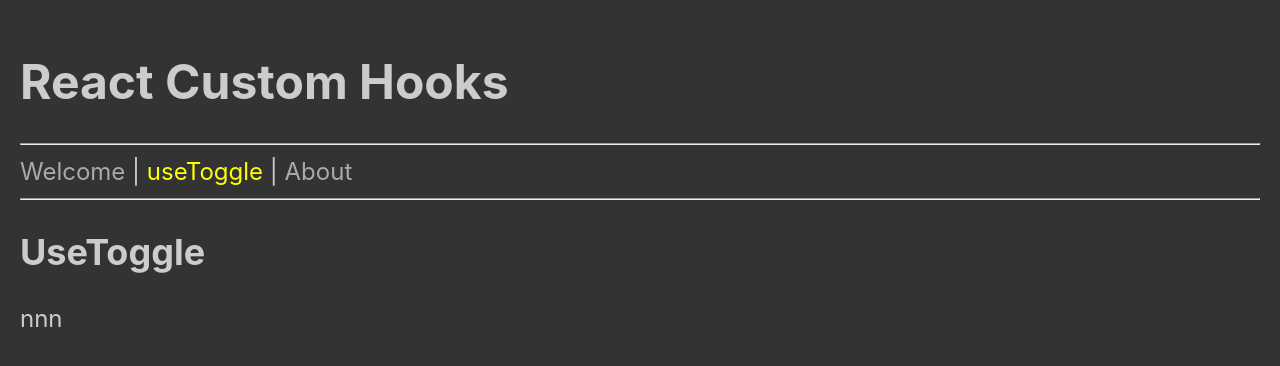
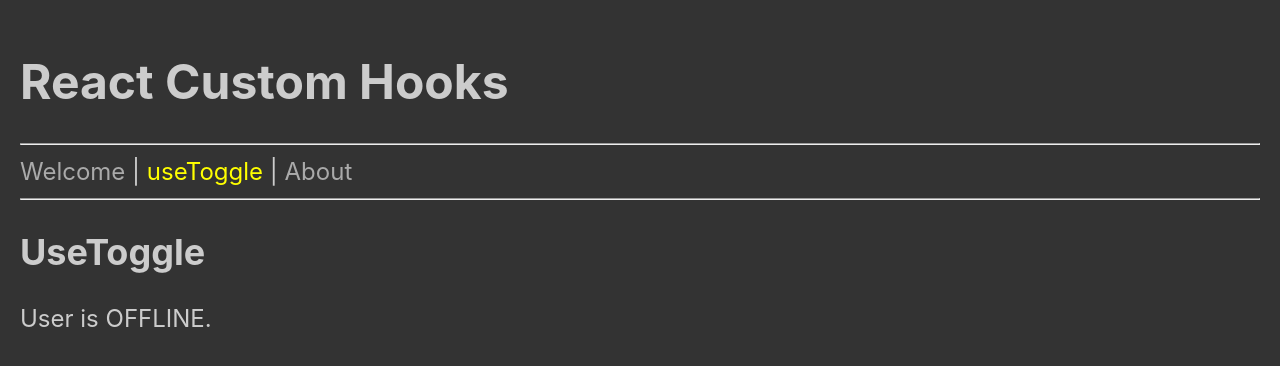
Before and after one commit to edwardtanguay/mentoring-d031-react-custom-hooks, a React (Vite) app: page /use-toggle in a window 1280 px wide. Shown: the top 366 px of the page. Built offline with nearby package versions, Linux system fonts and the light colour scheme.

Commit message:
const test

```diff
--- a/src/pages/PageUseToggle.jsx
+++ b/src/pages/PageUseToggle.jsx
@@ -1,8 +1,14 @@
 export const PageUseToggle = () => {
+
+	const userIsOnline = false;
 	return (
 		<div className="page_useToggle">
 			<h2>UseToggle</h2>
-			<p>nnn</p>
+			{userIsOnline ? (
+				<p>User is currently online</p>
+			) : (
+				<p>User is OFFLINE.</p>
+			)}
 		</div>
-	)
-}
+	);
+};
```
